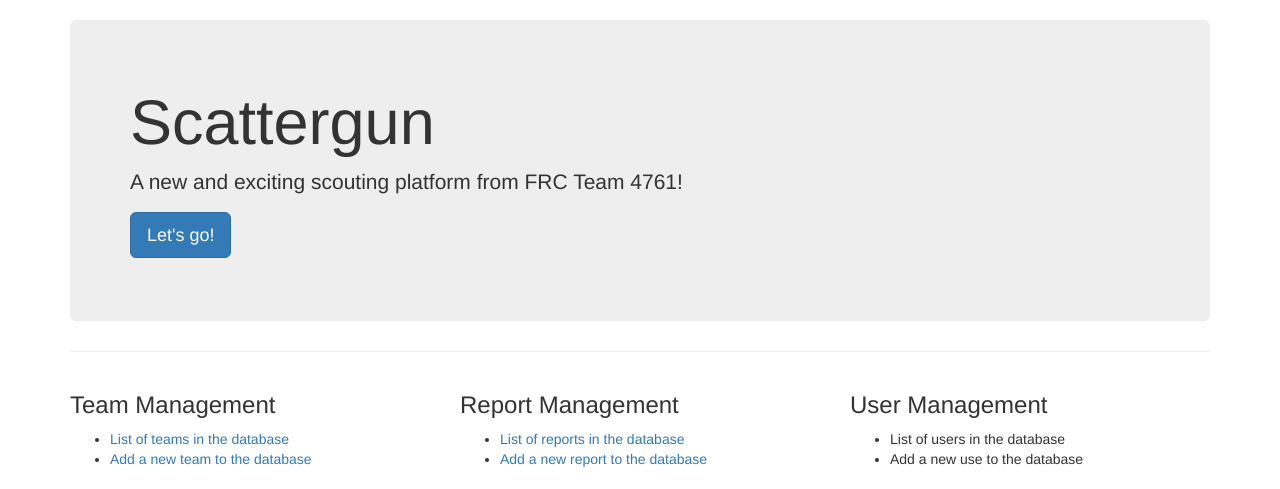
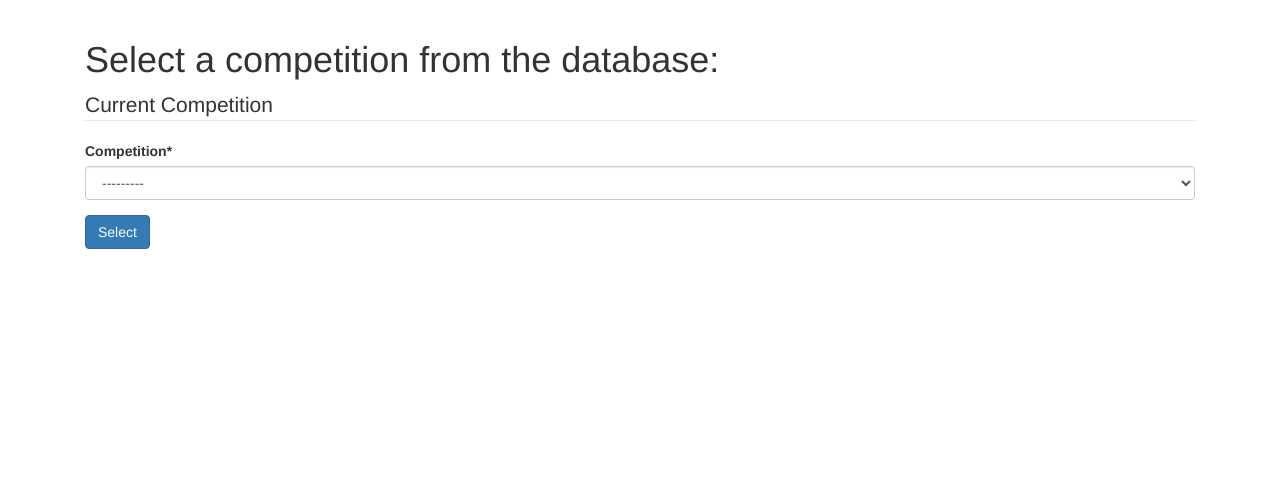
Before and after one commit to Team4761/Scattergun, a Django app: page /scattergun/competition/select in a window 1280 px wide. Shown: the part 51-540 px from the top of the page. Run offline with Django 3.2, Linux system fonts and the light colour scheme; data that the repository does not hold is empty; some libraries are stand-ins or nearby versions.

Commit message:
Make round reports select matches based on a session defined competition.
Next step: Create matches with the admin interface ahead of time.

```diff
--- a/scattergun/scattergun/settings.py
+++ b/scattergun/scattergun/settings.py
@@ -132,3 +132,6 @@ print(os.path.join(BASE_DIR, "scattergun/static"))
 
 # Crispy-Forms
 CRISPY_TEMPLATE_PACK = 'bootstrap3'
+
+# Data serialization
+SESSION_SERIALIZER = 'django.contrib.sessions.serializers.PickleSerializer'
--- a/scattergun/scattergun_coreapp/forms.py
+++ b/scattergun/scattergun_coreapp/forms.py
@@ -1,7 +1,7 @@
-from django.forms import ModelForm
-from .models import Team, RoundReport
+from django.forms import ModelForm, Form, ModelChoiceField
+from .models import Team, RoundReport, Competition, Match
 from crispy_forms.helper import FormHelper
-from crispy_forms.layout import Layout, Submit
+from crispy_forms.layout import Layout, Submit, Fieldset
 from crispy_forms.bootstrap import FormActions, TabHolder, Tab
 
 
@@ -11,15 +11,38 @@ class TeamForm(ModelForm):
         exclude = ()
 
 
+class CompetitionSelectForm(Form):
+    competition = ModelChoiceField(queryset = Competition.objects.all(), to_field_name = "name")
+
+    def __init__(self, *args, **kwargs):
+        super(CompetitionSelectForm, self).__init__(*args, **kwargs)
+        self.helper = FormHelper()
+        self.helper.layout= Layout(
+            Fieldset(
+                "Current Competition",
+                "competition"
+
+            ),
+            FormActions(
+                Submit('select', 'Select'),
+            )
+        )
+
+
 class RoundReportForm(ModelForm):
-    def __init__(self, *args, **kwargs):
+    match = ModelChoiceField(queryset = Competition.objects.all(), to_field_name="number")
+
+    def __init__(self, competition, *args, **kwargs):
         super(RoundReportForm, self).__init__(*args, **kwargs)
+        if competition:
+            self.fields["match"].queryset = Match.objects.filter(competition=competition)
         self.helper = FormHelper()
         self.helper.layout = Layout(
             TabHolder(
                 Tab(
                     "Pre-Round Information",
                     "team",
+                    "match",
                 ),
                 Tab(
                     "During-Round Information",
--- /dev/null
+++ b/scattergun/scattergun_coreapp/templates/competition_select.html
@@ -0,0 +1,8 @@
+{% extends "base.html" %}
+{% load crispy_forms_tags %}
+{% block "body" %}
+<div class="col-md-12">
+<h1>Select a competition from the database:</h1>
+{% crispy form %}
+</div>
+{% endblock %}
--- a/scattergun/scattergun_coreapp/urls.py
+++ b/scattergun/scattergun_coreapp/urls.py
@@ -3,6 +3,7 @@ from . import views
 
 urlpatterns = [
     url(r'leaderboard', views.avg_score_leaderboard_view, name="scattergun-avg-score-leaderboard"),
+    url(r'competition/select', views.competition_select_view, name="scattergun-competition-select"),
     url(r'roundreports/add', views.roundreport_add_view, name='scattergun-roundreport-add'),
     url(r'roundreports', views.roundreport_list_view, name='scattergun-roundreport-list'),
     url(r'teams/add', views.team_add_view, name='scattergun-team-add'),
--- a/scattergun/scattergun_coreapp/views.py
+++ b/scattergun/scattergun_coreapp/views.py
@@ -1,5 +1,5 @@
 from django.shortcuts import render, get_object_or_404, redirect
-from .forms import TeamForm, RoundReportForm
+from .forms import TeamForm, RoundReportForm, CompetitionSelectForm
 from .models import Team, RoundReport
 
 
@@ -13,14 +13,24 @@ def avg_score_leaderboard_view(request):
     return render(request, "leaderboard.html", context={"teams": sort})
 
 
+def competition_select_view(request):
+    if request.method == "POST":
+        form = CompetitionSelectForm(request.POST)
+        if form.is_valid():
+            request.session["competition"] = form.cleaned_data["competition"]
+            return redirect('scattergun-roundreport-add')
+    else:
+        form = CompetitionSelectForm()
+    return render(request, "competition_select.html", context={"form": form})
+
 def roundreport_add_view(request):
     if request.method == "POST":
-        form = RoundReportForm(request.POST)
+        form = RoundReportForm(None, request.POST)
         if form.is_valid():
             form.save()
             return redirect('scattergun-roundreport-list')
     else:
-        form = RoundReportForm()
+        form = RoundReportForm(request.session.get("competition"))
     return render(request, "roundreport_add.html", context={"form": form})
 
 
```
Also changed, not shown: scattergun/scattergun_coreapp/admin.py (+11 -1 lines), scattergun/scattergun_coreapp/tests.py (+6 -2 lines), scattergun/scattergun_coreapp/templates/team.html (line endings or trailing spaces).
